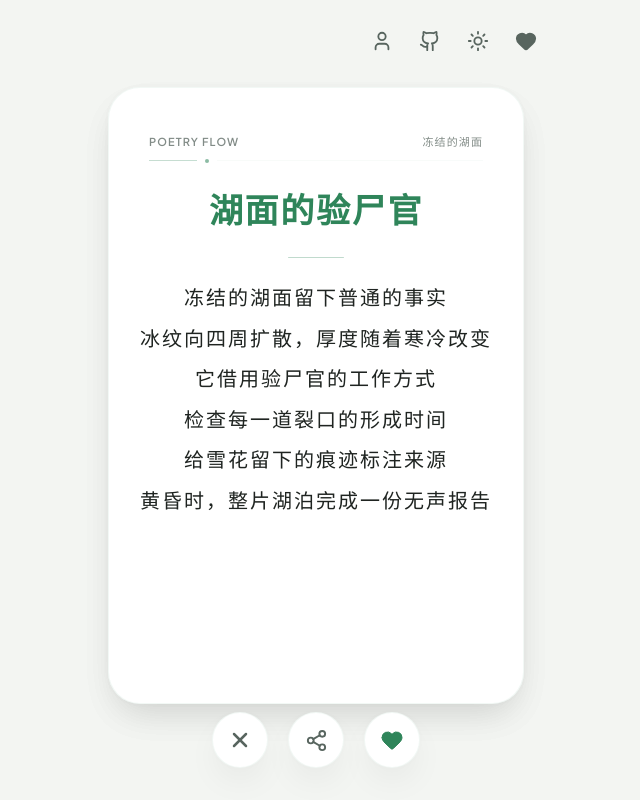
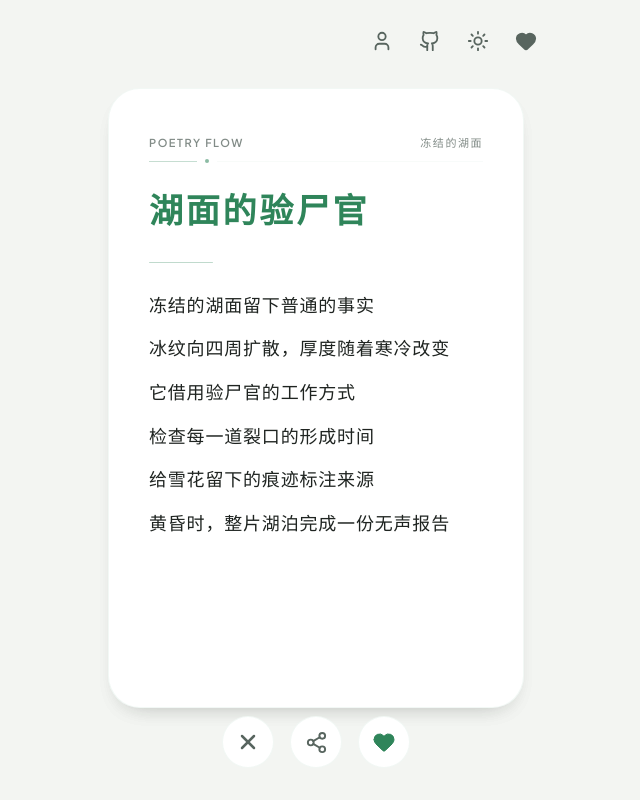
Before and after one commit to holynova/poetry-flow, a React (Vite) app: page /#/ in a window 1280 px wide. Shown: the whole page, without its empty margins (324-964 px from the left). Built offline with nearby package versions, Linux system fonts and the light colour scheme.

Commit message:
Release v0.2.5

```diff
--- a/package.json
+++ b/package.json
@@ -1,7 +1,7 @@
 {
   "name": "poetry-flow",
   "private": true,
-  "version": "0.2.4",
+  "version": "0.2.5",
   "type": "module",
   "scripts": {
     "dev": "vite",
--- a/src/components/ActionButtons.tsx
+++ b/src/components/ActionButtons.tsx
@@ -15,12 +15,13 @@ export const ActionButtons: React.FC<ActionButtonsProps> = ({
   disabled,
 }) => {
   return (
-    <div className="shrink-0 mb-8 px-6 flex items-center justify-center gap-5 z-20 relative">
+    <div className="shrink-0 mb-8 px-6 flex items-center justify-center gap-4 z-20 relative">
       {/* Dislike button */}
       <button
         onClick={onSwipeLeft}
         disabled={disabled}
-        className="w-14 h-14 rounded-full bg-surface shadow-card flex items-center justify-center text-text-secondary border border-card-border hover:text-danger hover:border-danger/30 transition-colors duration-200 disabled:opacity-30 disabled:pointer-events-none"
+        aria-label="跳过这首诗"
+        className="h-[52px] w-[52px] rounded-full bg-surface flex items-center justify-center text-text-secondary border border-card-border hover:text-danger hover:border-danger/30 transition-colors duration-200 disabled:opacity-30 disabled:pointer-events-none"
       >
         <X size={24} strokeWidth={2.5} />
       </button>
@@ -29,7 +30,8 @@ export const ActionButtons: React.FC<ActionButtonsProps> = ({
       <button
         onClick={onShare}
         disabled={disabled}
-        className="w-14 h-14 rounded-full bg-surface shadow-card flex items-center justify-center text-text-secondary border border-card-border hover:text-primary hover:border-primary/30 transition-colors duration-200 disabled:opacity-30 disabled:pointer-events-none"
+        aria-label="分享这首诗"
+        className="h-[52px] w-[52px] rounded-full bg-surface flex items-center justify-center text-text-secondary border border-card-border hover:text-primary hover:border-primary/30 transition-colors duration-200 disabled:opacity-30 disabled:pointer-events-none"
         title="分享这首诗"
       >
         <Share2 size={23} />
@@ -39,8 +41,8 @@ export const ActionButtons: React.FC<ActionButtonsProps> = ({
       <button
         onClick={onSwipeRight}
         disabled={disabled}
-        className="w-14 h-14 rounded-full bg-surface text-primary shadow-card flex items-center justify-center border border-card-border transition-colors duration-200 disabled:opacity-30 disabled:pointer-events-none"
-        style={{ boxShadow: 'var(--shadow)' }}
+        aria-label="喜欢这首诗"
+        className="h-[52px] w-[52px] rounded-full bg-surface text-primary flex items-center justify-center border border-card-border transition-colors duration-200 disabled:opacity-30 disabled:pointer-events-none"
       >
         <Heart size={24} fill="currentColor" strokeWidth={1} />
       </button>
--- a/src/components/ShareModal.tsx
+++ b/src/components/ShareModal.tsx
@@ -4,6 +4,7 @@ import { X, Download, Share2, ToggleLeft, ToggleRight } from 'lucide-react';
 import QRCode from 'qrcode';
 import { toPng } from 'html-to-image';
 import type { Poem, ThemeId } from '../types';
+import { getPoemTypography, getTopicLabel } from '../utils/poemTypography';
 
 interface ShareModalProps {
   poem: Poem;
@@ -16,15 +17,19 @@ export const ShareModal: React.FC<ShareModalProps> = ({ poem, isOpen, onClose, t
   const [showMeta, setShowMeta] = useState(true);
   const [qrCodeUrl, setQrCodeUrl] = useState('');
   const [generating, setGenerating] = useState(false);
+  const [generationError, setGenerationError] = useState('');
   const posterRef = useRef<HTMLDivElement>(null);
 
   const projectUrl = 'https://holynova.github.io/poetry-flow/';
-  const topic = poem.tags[1] ?? poem.title;
-  const shareReadingSize = poem.lines.length <= 4 ? 'text-[17px]' : poem.lines.length <= 7 ? 'text-[16px]' : 'text-[15px]';
+  const topic = getTopicLabel(poem);
+  const { bodyGapClass, contentGapClass, isLong, readingStyle, titleSize } = getPoemTypography(poem, 'share');
 
   // Generate QR code on mount or when theme changes to ensure readable colors
   useEffect(() => {
     if (!isOpen) return;
+
+    setShowMeta(!isLong);
+    setGenerationError('');
 
     const qrColorDark = theme === 'dark' ? '#E2ECE7' : '#1F2421';
     const qrColorLight = theme === 'dark' ? '#1B201D' : '#FFFFFF';
@@ -39,11 +44,12 @@ export const ShareModal: React.FC<ShareModalProps> = ({ poem, isOpen, onClose, t
     })
       .then((url) => setQrCodeUrl(url))
       .catch((err) => console.error('Failed to generate QR code', err));
-  }, [isOpen, theme]);
+  }, [isLong, isOpen, theme]);
 
   const handleDownload = async () => {
     if (!posterRef.current) return;
     setGenerating(true);
+    setGenerationError('');
 
     try {
       // Small timeout to allow state updates or images to load fully
@@ -64,7 +70,7 @@ export const ShareModal: React.FC<ShareModalProps> = ({ poem, isOpen, onClose, t
       link.click();
     } catch (error) {
       console.error('Failed to generate poster image', error);
-      alert('生成图片失败，请稍后重试');
+      setGenerationError('图片未能生成，请重新尝试。');
     } finally {
       setGenerating(false);
     }
@@ -106,13 +112,13 @@ export const ShareModal: React.FC<ShareModalProps> = ({ poem, isOpen, onClose, t
             <div className="w-full rounded-[28px] overflow-hidden border border-card-border shadow-2xl">
               <div
                 ref={posterRef}
-                className="w-full bg-surface p-8 flex flex-col justify-between items-center text-center relative z-10"
+                className="w-full bg-surface p-6 sm:p-8 flex flex-col justify-between items-stretch text-left relative z-10"
                 style={{ minHeight: '440px' }}
               >
-                <div className="w-full shrink-0 space-y-2 pt-0.5 text-[9px] font-sans tracking-[0.18em] text-text-secondary">
+                <div className="w-full shrink-0 space-y-2 pt-0.5 text-[11px] font-sans tracking-[0.1em] text-text-secondary sm:tracking-[0.14em]">
                   <div className="flex items-center justify-between gap-3 opacity-75">
                     <span className="font-semibold">POETRY FLOW</span>
-                    <span className="max-w-[58%] shrink-0 truncate text-right">{topic}</span>
+                    {topic && <span className="max-w-[58%] shrink-0 whitespace-nowrap text-right">{topic}</span>}
                   </div>
                   <div aria-hidden="true" className="flex items-center gap-2 opacity-55">
                     <span className="h-px w-10 bg-primary/50" />
@@ -121,18 +127,18 @@ export const ShareModal: React.FC<ShareModalProps> = ({ poem, isOpen, onClose, t
                   </div>
                 </div>
 
-                <div className="flex-1 flex flex-col justify-start items-center gap-4 pt-8 pb-3 w-full">
+                <div className={`flex-1 flex flex-col justify-start items-start ${contentGapClass} pt-8 pb-3 w-full`}>
                   <div>
-                    <h2 className="text-[27px] font-serif font-bold text-primary tracking-wider">
+                    <h2 style={{ fontSize: titleSize }} className="font-serif font-bold text-primary tracking-[0.08em]">
                       {poem.title}
                     </h2>
                   </div>
 
-                  <div aria-hidden="true" className="w-12 h-px bg-primary/30 rounded-full"></div>
+                  <div aria-hidden="true" className="w-14 h-px bg-primary/30 rounded-full"></div>
 
-                  <div className={`space-y-2 font-serif font-medium text-text-primary ${shareReadingSize} leading-relaxed tracking-widest`}>
+                  <div style={readingStyle} className={`${bodyGapClass} font-serif font-medium text-text-primary tracking-[0.025em]`}>
                     {poem.lines.map((line, idx) => (
-                      <p key={idx}>{line}</p>
+                      <p key={idx} className="whitespace-nowrap">{line}</p>
                     ))}
                   </div>
                 </div>
@@ -165,15 +171,18 @@ export const ShareModal: React.FC<ShareModalProps> = ({ poem, isOpen, onClose, t
 
             {/* Toggle options & action button panel */}
             <div className="w-full bg-surface/50 border border-card-border rounded-2xl p-4 flex flex-col gap-4">
-              <div
+              <button
+                type="button"
                 onClick={() => setShowMeta(!showMeta)}
-                className="flex items-center justify-between cursor-pointer select-none text-xs font-semibold text-text-secondary hover:text-text-primary transition-colors"
+                className="flex w-full items-center justify-between text-left text-xs font-semibold text-text-secondary hover:text-text-primary transition-colors"
               >
                 <span>在海报底部显示二维码和项目链接</span>
-                <button className="text-primary">
+                <span className="text-primary" aria-hidden="true">
                   {showMeta ? <ToggleRight size={24} /> : <ToggleLeft size={24} />}
-                </button>
-              </div>
+                </span>
+              </button>
+
+              {generationError && <p role="alert" className="text-xs text-danger">{generationError}</p>}
 
               <button
                 onClick={handleDownload}
--- a/src/components/SwipeCard.tsx
+++ b/src/components/SwipeCard.tsx
@@ -1,18 +1,20 @@
-import React, { useRef, useEffect, useState, type CSSProperties } from 'react';
+import React, { useRef, useEffect, useState } from 'react';
 import { AnimatePresence, motion, useMotionValue, useTransform, useAnimation, type PanInfo } from 'framer-motion';
 import type { Poem } from '../types';
+import { getPoemTypography, getTopicLabel } from '../utils/poemTypography';
 
 interface SwipeCardProps {
   poem: Poem;
   onSwipe: (direction: 'left' | 'right') => void;
   onTap: () => void;
   isFront: boolean;
+  isActionTrayOpen: boolean;
   swipeResult?: 'left' | 'right' | null;
 }
 
 const SWIPE_HINT_STORAGE_KEY = 'poetry-flow-swipe-hint-count';
 
-export const SwipeCard: React.FC<SwipeCardProps> = ({ poem, onSwipe, onTap, isFront, swipeResult }) => {
+export const SwipeCard: React.FC<SwipeCardProps> = ({ poem, onSwipe, onTap, isFront, isActionTrayOpen, swipeResult }) => {
   const cardRef = useRef<HTMLDivElement>(null);
   const controls = useAnimation();
   const x = useMotionValue(0);
@@ -31,13 +33,8 @@ export const SwipeCard: React.FC<SwipeCardProps> = ({ poem, onSwipe, onTap, isFr
   // Opacity indicators for overlays
   const likeOpacity = useTransform(x, [20, 100], [0, 1]);
   const nopeOpacity = useTransform(x, [-20, -100], [0, 1]);
-  const longestLineLength = Math.max(...poem.lines.map((line) => Array.from(line).length));
-  const readingSizeCap = poem.lines.length <= 4 ? 22 : poem.lines.length <= 7 ? 20 : 16;
-  const readingStyle = {
-    fontSize: `min(${readingSizeCap}px, max(12px, calc((100vw - 40px) / ${longestLineLength})))`,
-  } as CSSProperties;
-
-  const topic = poem.tags[1] ?? poem.title;
+  const { bodyGapClass, contentGapClass, readingStyle, titleSize } = getPoemTypography(poem);
+  const topic = getTopicLabel(poem);
 
   const handleDragEnd = async (_: any, info: PanInfo) => {
     const threshold = 100;
@@ -101,10 +98,19 @@ export const SwipeCard: React.FC<SwipeCardProps> = ({ poem, onSwipe, onTap, isFr
       dragElastic={0}
       onDragEnd={handleDragEnd}
       onTap={onTap}
+      onKeyDown={(event) => {
+        if (!isFront || (event.key !== 'Enter' && event.key !== ' ')) return;
+        event.preventDefault();
+        onTap();
+      }}
       animate={controls}
       initial={isFront ? { opacity: 1 } : { opacity: 1, y: 12 }}
       whileTap={isFront ? { cursor: 'grabbing' } : {}}
-      className="absolute inset-0 flex items-center justify-center select-none"
+      tabIndex={isFront ? 0 : -1}
+      role={isFront ? 'button' : undefined}
+      aria-label={isFront ? '展开或收起阅读工具' : undefined}
+      aria-expanded={isFront ? isActionTrayOpen : undefined}
+      className="absolute inset-0 flex items-center justify-center select-none focus-visible:outline-none focus-visible:ring-2 focus-visible:ring-primary/50 focus-visible:ring-offset-2 focus-visible:ring-offset-background"
     >
       <div
         className="relative w-full h-full rounded-[24px] sm:rounded-[32px] overflow-hidden border border-card-border bg-surface shadow-card flex flex-col transition-all duration-300"
@@ -134,11 +140,11 @@ export const SwipeCard: React.FC<SwipeCardProps> = ({ poem, onSwipe, onTap, isFr
         )}
 
         {/* Card Content Wrapper */}
-        <div className="relative z-20 flex min-h-0 flex-1 flex-col items-center px-3 py-4 text-center sm:p-10">
-          <div className="w-full shrink-0 space-y-2 pt-0.5 text-[9px] font-sans tracking-[0.18em] text-text-secondary sm:mt-1 sm:text-[11px] sm:tracking-widest">
+        <div className="relative z-20 flex min-h-0 flex-1 flex-col px-2 py-4 text-left sm:p-10">
+          <div className="w-full shrink-0 space-y-2 pt-0.5 text-[11px] font-sans tracking-[0.1em] text-text-secondary sm:mt-1 sm:tracking-[0.14em]">
             <div className="flex items-center justify-between gap-3 opacity-75">
               <span className="font-semibold">POETRY FLOW</span>
-              <span className="max-w-[58%] shrink-0 truncate text-right">{topic}</span>
+              {topic && <span className="max-w-[58%] shrink-0 whitespace-nowrap text-right">{topic}</span>}
             </div>
             <div aria-hidden="true" className="flex items-center gap-2 opacity-55">
               <span className="h-px w-8 bg-primary/50 sm:w-12" />
@@ -148,18 +154,18 @@ export const SwipeCard: React.FC<SwipeCardProps> = ({ poem, onSwipe, onTap, isFr
           </div>
 
           {/* Poem Text Panel */}
-          <div className="flex min-h-0 flex-1 flex-col justify-start items-center gap-3 pt-10 sm:gap-6 sm:pt-7 w-full">
+          <div className={`flex min-h-0 flex-1 flex-col justify-start items-start ${contentGapClass} pt-8 sm:pt-7 w-full`}>
             <div className="shrink-0 space-y-1.5">
-              <h2 className="text-xl leading-tight sm:text-[34px] font-serif font-bold text-primary tracking-wider">
+              <h2 style={{ fontSize: titleSize }} className="leading-tight font-serif font-bold text-primary tracking-[0.08em]">
                 {poem.title}
               </h2>
             </div>
 
-            <div aria-hidden="true" className="h-px w-10 rounded-full bg-primary/30 sm:w-14" />
+            <div aria-hidden="true" className="h-px w-12 rounded-full bg-primary/30 sm:w-16" />
 
             <div
               style={readingStyle}
-              className="shrink-0 space-y-1 sm:space-y-2 font-serif font-medium text-text-primary leading-[1.62] sm:leading-relaxed tracking-normal sm:tracking-widest select-text"
+              className={`shrink-0 max-w-full ${bodyGapClass} font-serif font-medium text-text-primary tracking-[0.025em] sm:tracking-[0.045em] select-text`}
             >
               {poem.lines.map((line, idx) => (
                 <p key={idx} className="whitespace-nowrap transition-colors duration-200 hover:text-primary">
@@ -175,9 +181,9 @@ export const SwipeCard: React.FC<SwipeCardProps> = ({ poem, onSwipe, onTap, isFr
                 initial={{ opacity: 0, y: 5 }}
                 animate={{ opacity: 0.52, y: 0 }}
                 exit={{ opacity: 0, y: 3 }}
-                className="absolute bottom-20 left-0 right-0 z-30 text-center text-[9px] font-sans tracking-widest text-text-secondary sm:bottom-6"
+                className="absolute bottom-20 left-0 right-0 z-30 text-center text-[10px] font-sans tracking-[0.08em] text-text-secondary sm:bottom-6"
               >
-                向右滑动喜欢 · 向左滑动跳过
+                向右喜欢，向左跳过 · 轻触页边展开工具
               </motion.div>
             )}
           </AnimatePresence>
--- a/src/hooks/useDeck.ts
+++ b/src/hooks/useDeck.ts
@@ -61,7 +61,18 @@ export const useDeck = () => {
     });
   };
 
-  return { cards, recycleCard };
+  const restoreCard = (id: number) => {
+    setCards((prev) => {
+      const cardToRestore = prev.find((card) => card.id === id);
+      if (!cardToRestore) return prev;
+
+      const newCards = [cardToRestore, ...prev.filter((card) => card.id !== id)];
+      localStorage.setItem(STORAGE_KEY_DECK, JSON.stringify(newCards.map((card) => card.id)));
+      return newCards;
+    });
+  };
+
+  return { cards, recycleCard, restoreCard };
 };
 
 function shuffleArray<T>(array: T[]): T[] {
--- a/src/index.css
+++ b/src/index.css
@@ -25,7 +25,7 @@
   --primary-light: rgba(47, 133, 90, 0.08);
   --danger: #EF4444;
   --card-border: rgba(47, 133, 90, 0.06);
-  --shadow: 0 16px 36px -8px rgba(0, 0, 0, 0.08), 0 0 12px -2px rgba(0, 0, 0, 0.02);
+  --shadow: 0 10px 24px -16px rgba(31, 36, 33, 0.22);
 }
 
 [data-theme="dark"] {
@@ -38,7 +38,7 @@
   --primary-light: rgba(82, 183, 136, 0.15);
   --danger: #FF6B6B;
   --card-border: rgba(255, 255, 255, 0.05);
-  --shadow: 0 20px 45px -12px rgba(0, 0, 0, 0.6), 0 0 20px -4px rgba(0, 0, 0, 0.4);
+  --shadow: 0 12px 28px -16px rgba(0, 0, 0, 0.72);
 }
 
 body {
--- a/src/pages/Home.tsx
+++ b/src/pages/Home.tsx
@@ -1,4 +1,4 @@
-import React, { useState } from 'react';
+import React, { useEffect, useRef, useState } from 'react';
 import { AnimatePresence, motion } from 'framer-motion';
 import SwipeCard from '../components/SwipeCard';
 import { usePoemStats } from '../hooks/usePoemStats';
@@ -6,8 +6,8 @@ import { useDeck } from '../hooks/useDeck';
 import { HomeHeader } from '../components/HomeHeader';
 import { ActionButtons } from '../components/ActionButtons';
 import { ShareModal } from '../components/ShareModal';
-import { Heart, Share2, X } from 'lucide-react';
-import type { ThemeId } from '../types';
+import { Heart, RotateCcw, Share2, X } from 'lucide-react';
+import type { ThemeId, UserAction } from '../types';
 
 interface HomeProps {
   currentTheme: ThemeId;
@@ -15,11 +15,17 @@ interface HomeProps {
 }
 
 export const Home: React.FC<HomeProps> = ({ currentTheme, onThemeChange }) => {
-  const { cards, recycleCard } = useDeck();
+  const { cards, recycleCard, restoreCard } = useDeck();
   const [swipeDirection, setSwipeDirection] = useState<'left' | 'right' | null>(null);
-  const { recordAction } = usePoemStats();
+  const { recordAction, undoAction } = usePoemStats();
   const [isShareOpen, setIsShareOpen] = useState(false);
   const [isActionTrayOpen, setIsActionTrayOpen] = useState(false);
+  const [recentAction, setRecentAction] = useState<UserAction | null>(null);
+  const undoTimer = useRef<number | null>(null);
+
+  useEffect(() => () => {
+    if (undoTimer.current) window.clearTimeout(undoTimer.current);
+  }, []);
 
   // Show stack effect by rendering top 2 cards
   const activeCards = cards.slice(0, 2);
@@ -33,8 +39,11 @@ export const Home: React.FC<HomeProps> = ({ currentTheme, onThemeChange }) => {
       const card = cards.find(c => c.id === id);
       if (card) {
         const action = dir === 'right' ? 'like' : 'dislike';
-        recordAction(card.id, action);
+        const recordedAction = recordAction(card.id, action);
         recycleCard(card.id);
+        if (undoTimer.current) window.clearTimeout(undoTimer.current);
+        setRecentAction(recordedAction);
+        undoTimer.current = window.setTimeout(() => setRecentAction(null), 4200);
       }
       setSwipeDirection(null);
     }, 220);
@@ -44,6 +53,14 @@ export const Home: React.FC<HomeProps> = ({ currentTheme, onThemeChange }) => {
     if (cards.length === 0) return;
     const topCard = cards[0];
     handleSwipe(topCard.id, direction);
+  };
+
+  const handleUndo = () => {
+    if (!recentAction) return;
+    if (undoTimer.current) window.clearTimeout(undoTimer.current);
+    undoAction(recentAction);
+    restoreCard(recentAction.poemId);
+    setRecentAction(null);
   };
 
   return (
@@ -74,7 +91,7 @@ export const Home: React.FC<HomeProps> = ({ currentTheme, onThemeChange }) => {
       {/* On compact screens, reading takes the whole viewport. Swiping remains the primary control. */}
       <div
         className={`flex-1 relative flex min-h-0 w-full max-w-md mx-auto px-2 py-2 transition-[padding] duration-200 sm:items-center sm:justify-center sm:px-4 sm:py-0 sm:my-2 select-none ${
-          isActionTrayOpen ? 'pt-[4.75rem]' : ''
+          isActionTrayOpen ? 'pt-[4.75rem] pb-[5.5rem] sm:pt-0 sm:pb-0' : 'pb-[5.5rem] sm:pb-0'
         }`}
       >
         <div className="relative h-full w-full sm:aspect-[3/4.2] sm:max-h-[620px]">
@@ -86,6 +103,7 @@ export const Home: React.FC<HomeProps> = ({ currentTheme, onThemeChange }) => {
                   key={poem.id}
                   poem={poem}
                   isFront={isFront}
+                  isActionTrayOpen={isActionTrayOpen}
                   swipeResult={isFront ? swipeDirection : null}
                   onSwipe={(dir) => handleSwipe(poem.id, dir)}
                   onTap={() => isFront && setIsActionTrayOpen((isOpen) => !isOpen)}
@@ -107,7 +125,7 @@ export const Home: React.FC<HomeProps> = ({ currentTheme, onThemeChange }) => {
 
       <div className="sm:hidden absolute inset-x-0 bottom-[max(1rem,env(safe-area-inset-bottom))] z-30 flex justify-center pointer-events-none">
         <motion.div
-          className="pointer-events-auto flex items-center gap-2 rounded-full border border-card-border bg-surface/92 p-1.5 shadow-card"
+          className="pointer-events-auto flex items-center gap-2 rounded-full border border-card-border bg-surface/96 p-1.5 shadow-sm"
         >
           <button
             onClick={() => handleManualSwipe('left')}
@@ -146,6 +164,30 @@ export const Home: React.FC<HomeProps> = ({ currentTheme, onThemeChange }) => {
         </motion.div>
       </div>
 
+      <AnimatePresence>
+        {recentAction && (
+          <motion.div
+            initial={{ opacity: 0, y: 6 }}
+            animate={{ opacity: 1, y: 0 }}
+            exit={{ opacity: 0, y: 4 }}
+            transition={{ duration: 0.16, ease: 'easeOut' }}
+            role="status"
+            className="absolute inset-x-0 bottom-[5.25rem] z-30 flex justify-center px-4 pointer-events-none sm:bottom-24"
+          >
+            <div className="pointer-events-auto flex items-center gap-3 border border-card-border bg-surface/96 px-3 py-2 text-xs font-sans text-text-secondary shadow-sm">
+              <span>{recentAction.action === 'like' ? '已喜欢' : '已跳过'}</span>
+              <button
+                onClick={handleUndo}
+                className="inline-flex items-center gap-1 font-semibold text-primary transition-colors hover:text-text-primary"
+              >
+                <RotateCcw size={14} />
+                撤销
+              </button>
+            </div>
+          </motion.div>
+        )}
+      </AnimatePresence>
+
       {/* Share Modal */}
       {cards.length > 0 && (
         <ShareModal
--- /dev/null
+++ b/src/utils/poemTypography.ts
@@ -0,0 +1,41 @@
+import type { CSSProperties } from 'react';
+import type { Poem } from '../types';
+
+type ReadingSurface = 'reader' | 'share' | 'collection';
+
+const TOPIC_BREAK = /[，。；：、·|／/\\]/;
+
+export const getTopicLabel = (poem: Poem) => {
+  const rawTopic = poem.tags[1] ?? poem.title;
+  const firstPhrase = rawTopic.split(TOPIC_BREAK).find(Boolean)?.trim() ?? '';
+  const characters = Array.from(firstPhrase);
+
+  // A compact, complete-looking page header is preferable to an ellipsis.
+  return characters.length <= 14 ? firstPhrase : characters.slice(0, 12).join('');
+};
+
+export const getPoemTypography = (poem: Poem, surface: ReadingSurface = 'reader') => {
+  const longestLineLength = Math.max(1, ...poem.lines.map((line) => Array.from(line).length));
+  const lineCount = poem.lines.length;
+  const isLong = lineCount >= 8;
+  const isShort = lineCount <= 4;
+
+  const bodyCap = surface === 'share'
+    ? isShort ? 17 : isLong ? 14 : 15
+    : isShort ? 21 : isLong ? 16 : 18;
+  const bodyFloor = surface === 'share' ? 12 : 12.5;
+  const lineHeight = isShort ? 1.88 : isLong ? 1.66 : 1.76;
+
+  const readingStyle = {
+    fontSize: `min(${bodyCap}px, max(${bodyFloor}px, calc((100vw - 20px) / ${longestLineLength})))`,
+    lineHeight,
+  } as CSSProperties;
+
+  return {
+    isLong,
+    titleSize: surface === 'share' ? (isLong ? '24px' : '27px') : isLong ? 'clamp(23px, 6vw, 32px)' : 'clamp(25px, 6vw, 34px)',
+    readingStyle,
+    bodyGapClass: isLong ? 'space-y-1.5 sm:space-y-2' : 'space-y-2.5 sm:space-y-3',
+    contentGapClass: isLong ? 'gap-4 sm:gap-5' : 'gap-5 sm:gap-7',
+  };
+};
```
Also changed, not shown: src/hooks/usePoemStats.ts (+8 -10 lines), src/pages/Favorites.tsx (+20 -12 lines), 1 other file (tests, documents, lock files or other folders).
